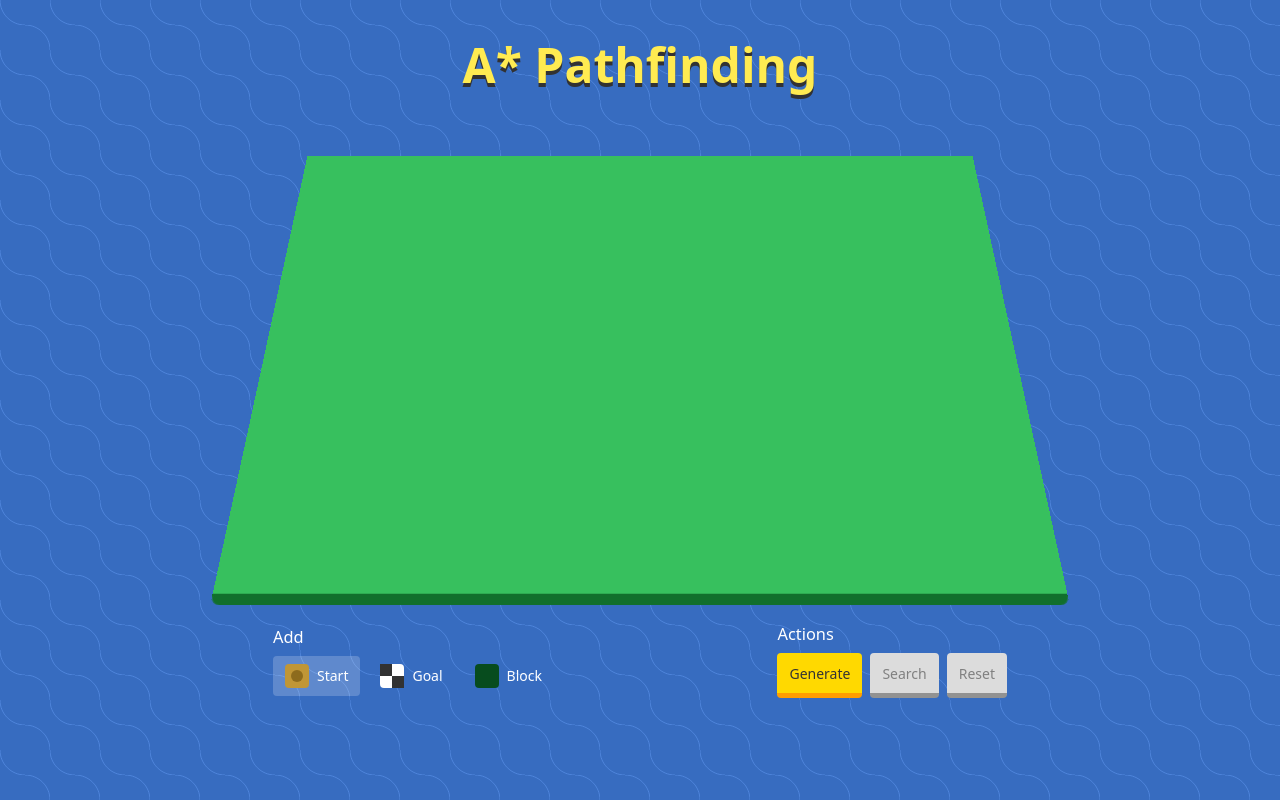
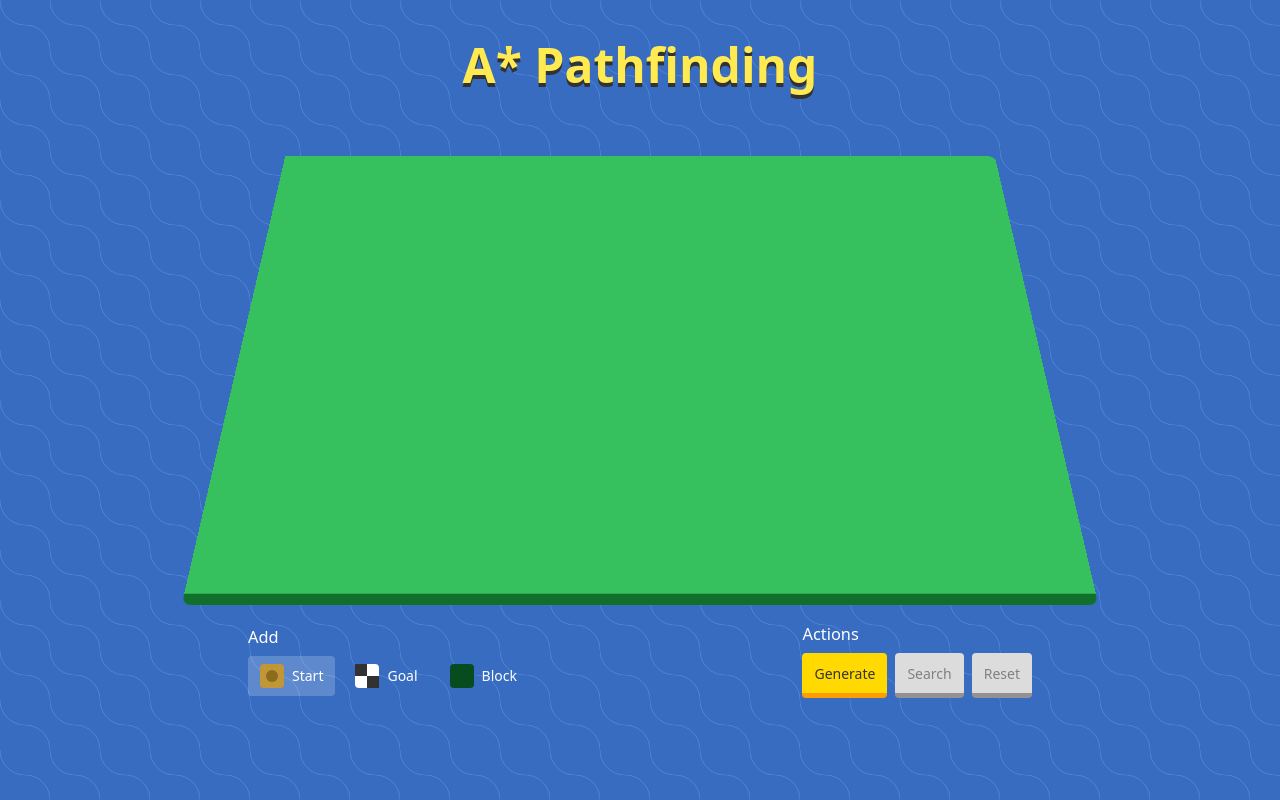
Before and after one commit to fajarma21/react-pathfinding, a Next.js app: page / in a window 1280 px wide. Built offline with nearby package versions, Linux system fonts and the light colour scheme; a web font is replaced by a local one.

Commit message:
feat(ui): responsive screen

```diff
--- a/src/components/Control/index.module.css
+++ b/src/components/Control/index.module.css
@@ -1,6 +1,7 @@
 .row {
   display: flex;
-  align-items: center;
+  flex-direction: column;
+  align-items: start;
   gap: 8px;
   margin: 8px 0;
   padding: 8px;
@@ -11,12 +12,19 @@
   background-color: rgba(255, 255, 255, 0.2);
 }
 
-.actionWrapper {
-  margin-left: auto;
-}
-
 .radioTile {
   width: 24px;
   height: 24px;
   border-radius: 4px;
 }
+
+@media only screen and (min-width: 640px) {
+  .row {
+    flex-direction: row;
+    align-items: center;
+  }
+
+  .actionWrapper {
+    margin-left: auto;
+  }
+}
--- a/src/components/Grid/index.module.css
+++ b/src/components/Grid/index.module.css
@@ -1,5 +1,4 @@
 .container {
-  width: min-content;
   margin: 0 auto;
 }
 
--- a/src/components/Main/index.module.css
+++ b/src/components/Main/index.module.css
@@ -1,7 +1,22 @@
+.container {
+  margin: 0 auto;
+  width: 80%;
+}
+
 .title {
   text-align: center;
-  font-size: 3rem;
+  font-size: 2.5rem;
   color: rgb(255, 235, 81);
   filter: drop-shadow(0 4px 0 #323232);
   margin-bottom: 0;
 }
+
+@media only screen and (min-width: 1024px) {
+  .container {
+    width: 800px;
+  }
+
+  .title {
+    font-size: 3rem;
+  }
+}
--- a/src/components/Main/index.tsx
+++ b/src/components/Main/index.tsx
@@ -38,10 +38,10 @@ const Main = () => {
   }, [gridValue]);
 
   return (
-    <>
+    <div className={css.container}>
       <h1 className={css.title}>A* Pathfinding</h1>
       {gridValue && <Grid grid={gridValue} />}
-    </>
+    </div>
   );
 };
 
```
